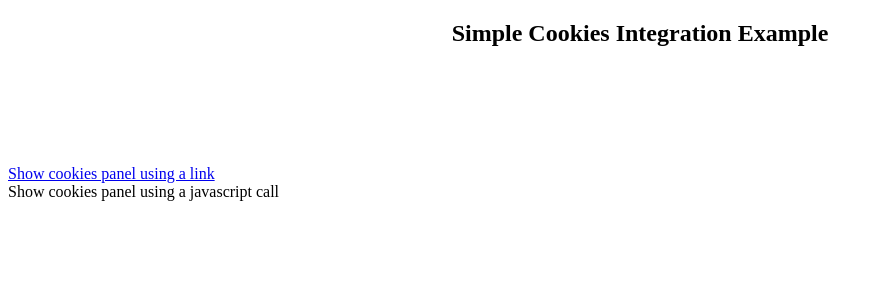
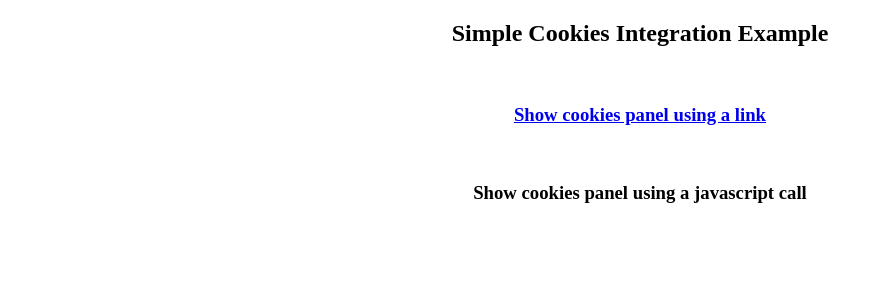
Before and after one commit to fairandsmart/simple-cookies-integration-example, a PHP site: page / in a window 1280 px wide. Shown: the top 300 px of the page, without its empty margins (0-883 px from the left). Run offline with PHP 8.4, Linux system fonts and the light colour scheme.

Commit message:
added some space in display

```diff
--- a/index.php
+++ b/index.php
@@ -27,8 +27,9 @@ function get_static_cookie_script()
         <meta name="language" content="fr">
         <meta http-equiv="Content-Type" content="text/html;charset=UTF-8">
         <style>
-            h2 { text-align: center; margin-bottom: 100px; }
-            .left { display: flex; flex-direction: column; }
+            h2 { text-align: center; margin-bottom: 20px; }
+            h3 { text-align: center; margin-bottom: 20px; }
+            .left { display: flex; flex-direction: column; margin-left: 100px; }
             .share { display: flex; flex-direction: row; }
             .content { width: 100%; display: flex; flex-direction: row; justify-content: space-evenly; }
             .button-wrapper { margin-top: 100px; }
@@ -40,17 +41,16 @@ function get_static_cookie_script()
 
     <h2>Simple Cookies Integration Example</h2>
     <br>
-    <a href="#cookies-preferences" style="">Show cookies panel using a link</a>
+    <h3><a href="#cookies-preferences">Show cookies panel using a link</a></h3>
     <br>
-    <span onclick="document.location.hash = '#cookies-preferences';">Show cookies panel using a javascript call</span>
+    <h3 onclick="document.location.hash = '#cookies-preferences';">Show cookies panel using a javascript call</h3>
     <br>
     <!-- Balises spécifiques des services -->
         <div class="content">
             <div class="left">
-                <div class="share">
+                <br/>
                     <div class="fb-like" data-layout="standard" data-action="like" data-share="TRUE"></div>
                     <br/>
-                </div>
                 <span class="tacTwitter"></span>
                     <br/>
                     <a href="https://twitter.com/share" class="twitter-share-button" data-size="LARGE" data-via="@FairandSmart" data-count="VERTICAL" data-dnt="true"></a>
```
